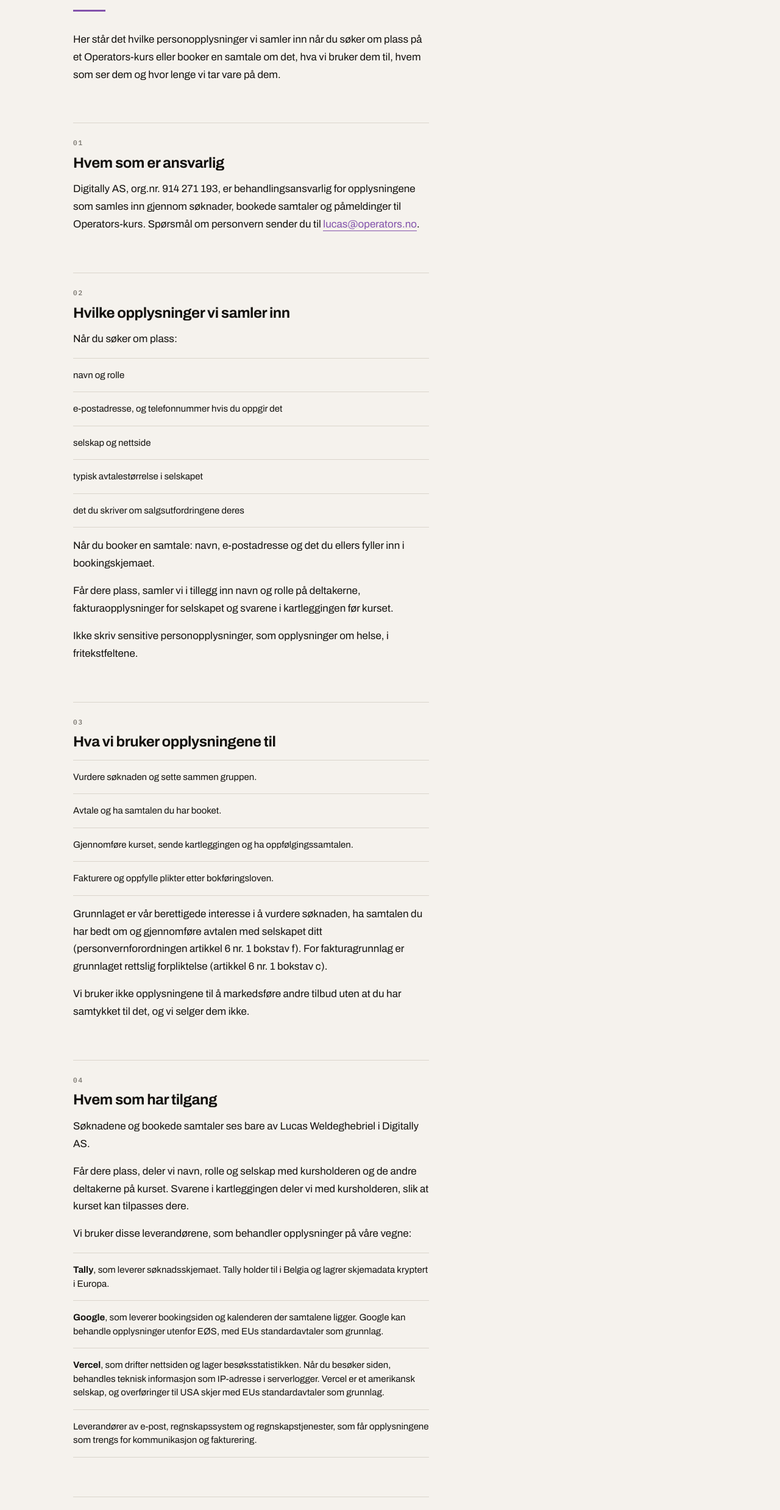
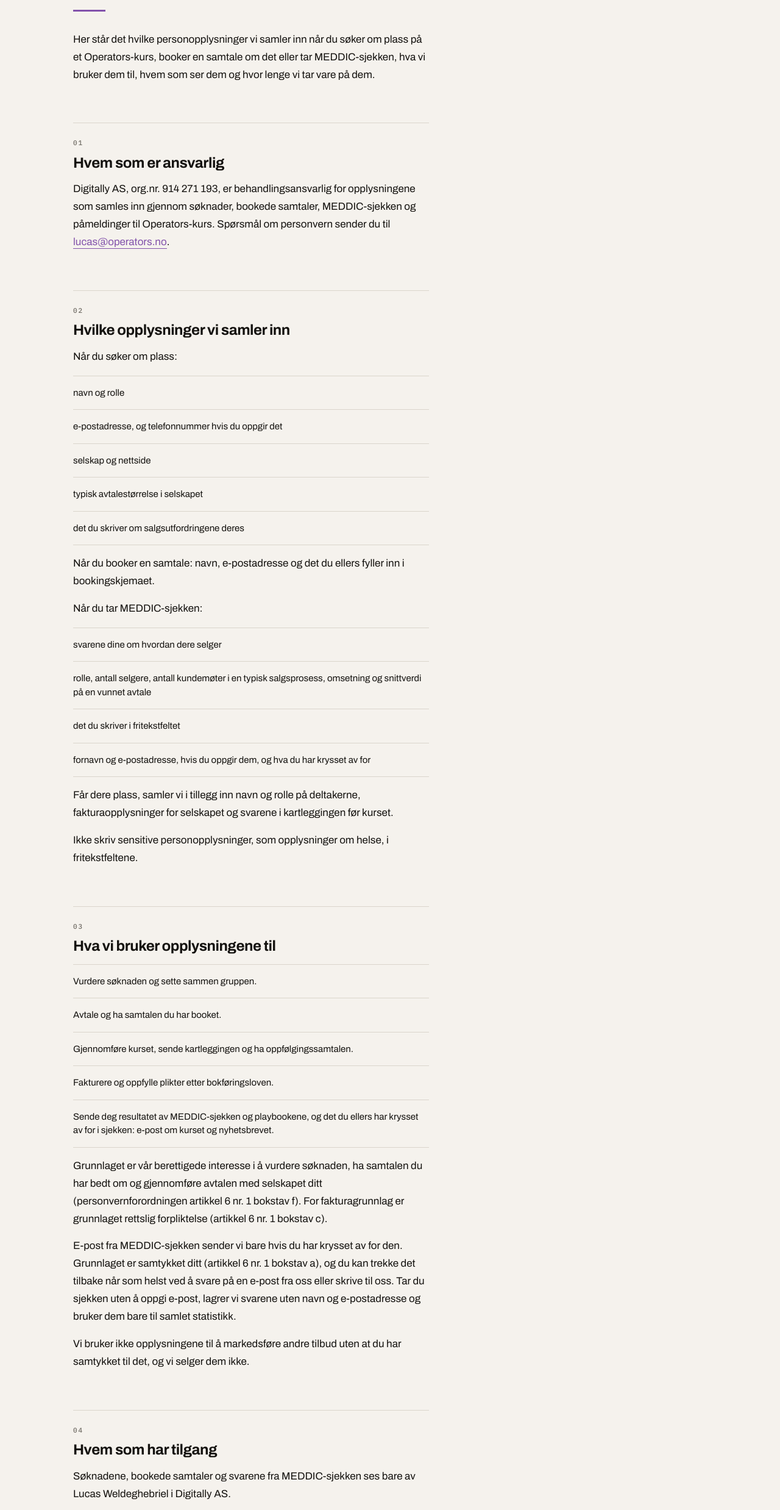
Before and after one commit to lucassacul123/operators-kurs, a plain HTML site: page personvern/index.html in a window 1280 px wide. Shown: the part 231-2707 px from the top of the page at 61% size. Drawn offline with Linux system fonts and the light colour scheme; a script that the page names is missing.

Commit message:
MEDDIC-sjekken som modul på kurssiden, og oppdatert personvern
Ny seksjon etter «Dere har et salgsmål». Koden hentes fra prosjektet
operators-meddic-sjekk via videresending i vercel.json. Personvern-
siden beskriver hva sjekken samler inn, grunnlag, Google som
databehandler og lagringstid.

Co-Authored-By: Claude Opus 5.5 <noreply@anthropic.com>

```diff
--- a/personvern/index.html
+++ b/personvern/index.html
@@ -25,15 +25,15 @@
 
 <main class="legal">
   <div class="wrap">
-    <p class="op-label">Operators kurs · Sist oppdatert 21. oktober 2026</p>
+    <p class="op-label">Operators kurs · Sist oppdatert 12. november 2026</p>
     <h1 style="margin-top:var(--op-space-5)">Personvernerklæring</h1>
     <div class="op-rule" aria-hidden="true"></div>
-    <p class="lede body-l">Her står det hvilke personopplysninger vi samler inn når du søker om plass på et Operators-kurs eller booker en samtale om det, hva vi bruker dem til, hvem som ser dem og hvor lenge vi tar vare på dem.</p>
+    <p class="lede body-l">Her står det hvilke personopplysninger vi samler inn når du søker om plass på et Operators-kurs, booker en samtale om det eller tar MEDDIC-sjekken, hva vi bruker dem til, hvem som ser dem og hvor lenge vi tar vare på dem.</p>
 
     <section>
       <p class="op-label">01</p>
       <h2>Hvem som er ansvarlig</h2>
-      <p class="body-l">Digitally AS, org.nr. 914 271 193, er behandlingsansvarlig for opplysningene som samles inn gjennom søknader, bookede samtaler og påmeldinger til Operators-kurs. Spørsmål om personvern sender du til <a class="op-link" href="mailto:lucas@operators.no">lucas@operators.no</a>.</p>
+      <p class="body-l">Digitally AS, org.nr. 914 271 193, er behandlingsansvarlig for opplysningene som samles inn gjennom søknader, bookede samtaler, MEDDIC-sjekken og påmeldinger til Operators-kurs. Spørsmål om personvern sender du til <a class="op-link" href="mailto:lucas@operators.no">lucas@operators.no</a>.</p>
     </section>
 
     <section>
@@ -48,6 +48,13 @@
         <li>det du skriver om salgsutfordringene deres</li>
       </ul>
       <p class="body-l">Når du booker en samtale: navn, e-postadresse og det du ellers fyller inn i bookingskjemaet.</p>
+      <p class="body-l">Når du tar MEDDIC-sjekken:</p>
+      <ul class="rows">
+        <li>svarene dine om hvordan dere selger</li>
+        <li>rolle, antall selgere, antall kundemøter i en typisk salgsprosess, omsetning og snittverdi på en vunnet avtale</li>
+        <li>det du skriver i fritekstfeltet</li>
+        <li>fornavn og e-postadresse, hvis du oppgir dem, og hva du har krysset av for</li>
+      </ul>
       <p class="body-l">Får dere plass, samler vi i tillegg inn navn og rolle på deltakerne, fakturaopplysninger for selskapet og svarene i kartleggingen før kurset.</p>
       <p class="body-l">Ikke skriv sensitive personopplysninger, som opplysninger om helse, i fritekstfeltene.</p>
     </section>
@@ -60,20 +67,22 @@
         <li>Avtale og ha samtalen du har booket.</li>
         <li>Gjennomføre kurset, sende kartleggingen og ha oppfølgingssamtalen.</li>
         <li>Fakturere og oppfylle plikter etter bokføringsloven.</li>
+        <li>Sende deg resultatet av MEDDIC-sjekken og playbookene, og det du ellers har krysset av for i sjekken: e-post om kurset og nyhetsbrevet.</li>
       </ul>
       <p class="body-l">Grunnlaget er vår berettigede interesse i å vurdere søknaden, ha samtalen du har bedt om og gjennomføre avtalen med selskapet ditt (personvernforordningen artikkel 6 nr. 1 bokstav f). For fakturagrunnlag er grunnlaget rettslig forpliktelse (artikkel 6 nr. 1 bokstav c).</p>
+      <p class="body-l">E-post fra MEDDIC-sjekken sender vi bare hvis du har krysset av for den. Grunnlaget er samtykket ditt (artikkel 6 nr. 1 bokstav a), og du kan trekke det tilbake når som helst ved å svare på en e-post fra oss eller skrive til oss. Tar du sjekken uten å oppgi e-post, lagrer vi svarene uten navn og e-postadresse og bruker dem bare til samlet statistikk.</p>
       <p class="body-l">Vi bruker ikke opplysningene til å markedsføre andre tilbud uten at du har samtykket til det, og vi selger dem ikke.</p>
     </section>
 
     <section>
       <p class="op-label">04</p>
       <h2>Hvem som har tilgang</h2>
-      <p class="body-l">Søknadene og bookede samtaler ses bare av Lucas Weldeghebriel i Digitally AS.</p>
+      <p class="body-l">Søknadene, bookede samtaler og svarene fra MEDDIC-sjekken ses bare av Lucas Weldeghebriel i Digitally AS.</p>
       <p class="body-l">Får dere plass, deler vi navn, rolle og selskap med kursholderen og de andre deltakerne på kurset. Svarene i kartleggingen deler vi med kursholderen, slik at kurset kan tilpasses dere.</p>
       <p class="body-l">Vi bruker disse leverandørene, som behandler opplysninger på våre vegne:</p>
       <ul class="rows">
         <li><b>Tally</b>, som leverer søknadsskjemaet. Tally holder til i Belgia og lagrer skjemadata kryptert i Europa.</li>
-        <li><b>Google</b>, som leverer bookingsiden og kalenderen der samtalene ligger. Google kan behandle opplysninger utenfor EØS, med EUs standardavtaler som grunnlag.</li>
+        <li><b>Google</b>, som leverer bookingsiden, kalenderen der samtalene ligger og regnearket der svarene fra MEDDIC-sjekken lagres. Google kan behandle opplysninger utenfor EØS, med EUs standardavtaler som grunnlag.</li>
         <li><b>Vercel</b>, som drifter nettsiden og lager besøksstatistikken. Når du besøker siden, behandles teknisk informasjon som IP-adresse i serverlogger. Vercel er et amerikansk selskap, og overføringer til USA skjer med EUs standardavtaler som grunnlag.</li>
         <li>Leverandører av e-post, regnskapssystem og regnskapstjenester, som får opplysningene som trengs for kommunikasjon og fakturering.</li>
       </ul>
@@ -85,6 +94,7 @@
       <ul class="rows">
         <li>Søknader som ikke fører til deltakelse, slettes senest seks måneder etter kurset.</li>
         <li>Bookede samtaler slettes fra kalenderen senest seks måneder etter kurset.</li>
+        <li>Svar fra MEDDIC-sjekken slettes senest tolv måneder etter at du tok sjekken.</li>
         <li>Opplysninger om deltakere og svarene i kartleggingen slettes senest tolv måneder etter kurset.</li>
         <li>Fakturagrunnlag oppbevares i fem år etter utløpet av regnskapsåret, slik bokføringsloven krever.</li>
       </ul>
```
Also changed, not shown: b2b-salg/index.html (+14 -0 lines), vercel.json, 2 other files.
